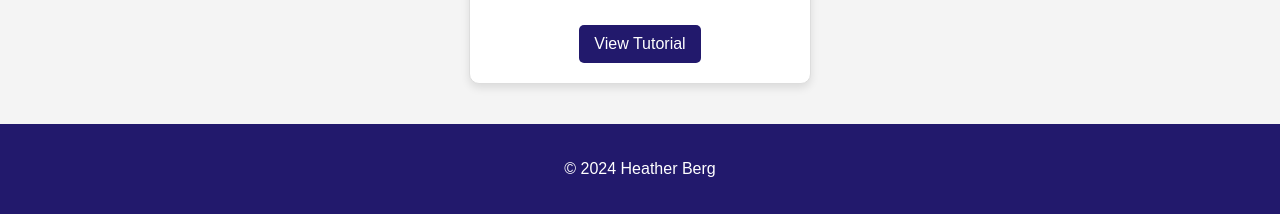
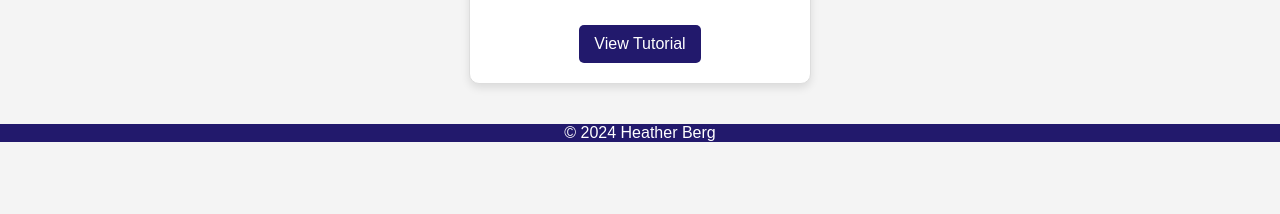
Before and after one commit to hbergcontentdesign/my-portfolio, a plain HTML site: page index.html in a window 1280 px wide. Shown: the part 921-1135 px from the top of the page. After the commit the page ends 1079 px from the top, so only its background shows below. Drawn offline with Linux system fonts and the light colour scheme.

Commit message:
Update styles.css

```diff
--- a/assets/css/styles.css
+++ b/assets/css/styles.css
@@ -88,7 +88,7 @@ nav a:hover {
 /* Footer */
 footer {
     text-align: center;
-    padding: 20px;
+    padding: 20 px;
     background-color: #22196C;
     color: white;
 }
```
